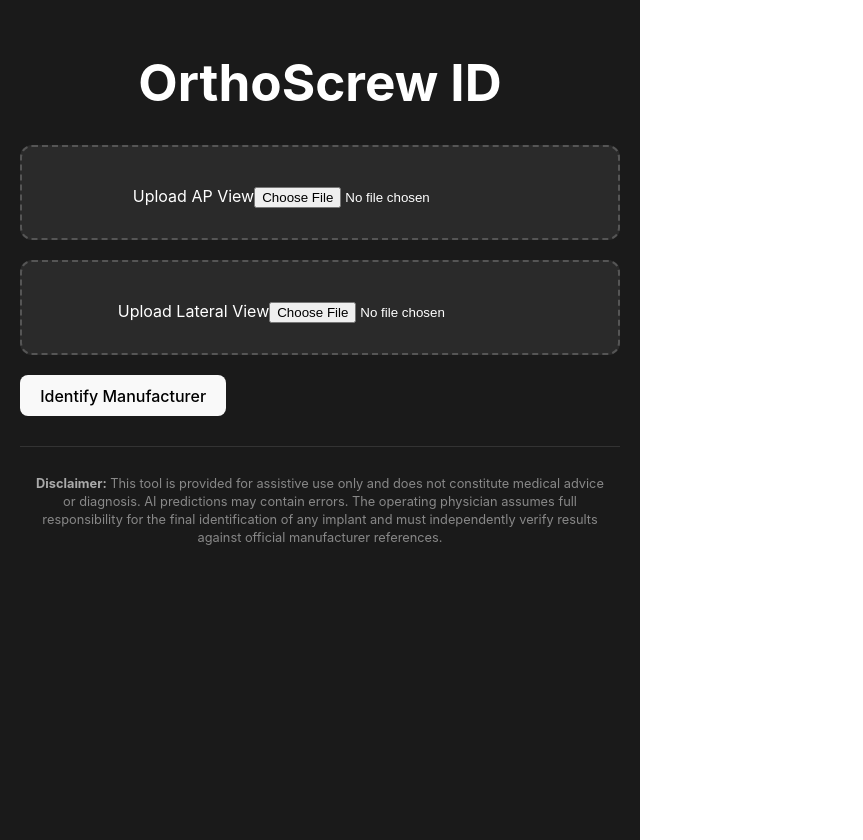
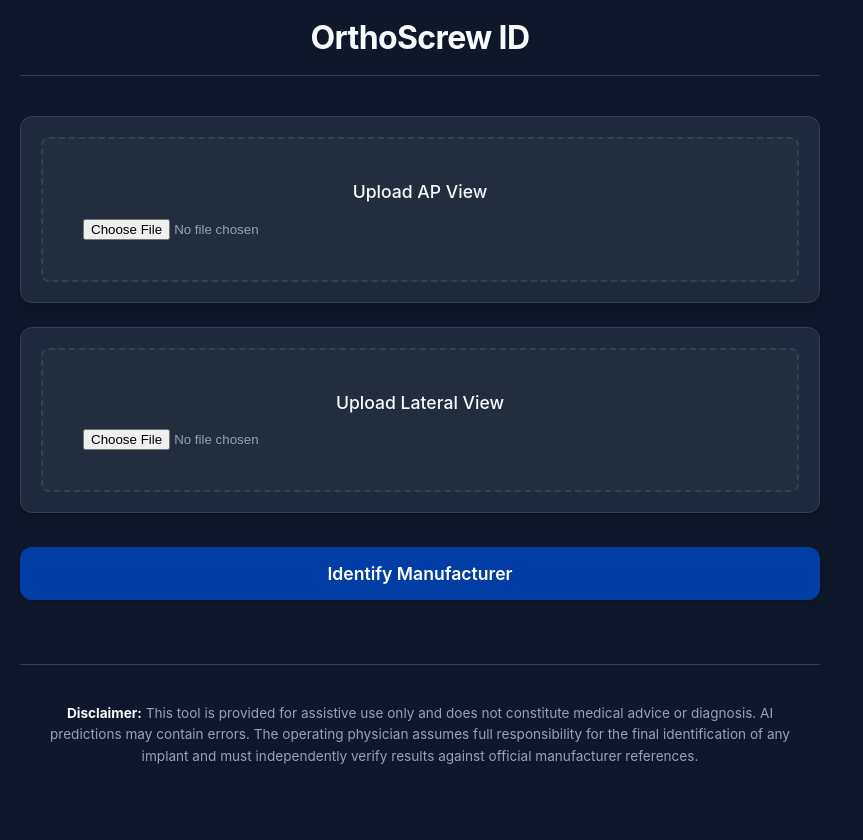
Before and after one commit to SLUVisLab/ortho_screw_classification, a React app in the folder web_app/frontend/: page / in a window 1280 px wide. Shown: the whole page, without its empty margins (0-863 px from the left). Built offline with nearby package versions, Linux system fonts and the light colour scheme; the HTML template or start-up script is replaced by a standard one.

Commit message:
Implement new SLU Blue UI theme

```diff
--- a/web_app/frontend/src/App.css
+++ b/web_app/frontend/src/App.css
@@ -1,181 +1,325 @@
+:root {
+  --bg-primary: #0f172a;
+  /* Slate 900 */
+  --bg-secondary: #1e293b;
+  /* Slate 800 */
+  --bg-tertiary: #334155;
+  /* Slate 700 */
+  --accent-primary: #003DA5;
+  /* SLU Blue */
+  --accent-action: #3b82f6;
+  /* Bright Blue for controls */
+  --accent-action-hover: #2563eb;
+  --text-primary: #f8fafc;
+  /* Slate 50 */
+  --text-secondary: #94a3b8;
+  /* Slate 400 */
+  --border-color: #334155;
+  --success: #10b981;
+  /* Emerald 500 */
+  --shadow-sm: 0 1px 2px 0 rgb(0 0 0 / 0.05);
+  --shadow-md: 0 4px 6px -1px rgb(0 0 0 / 0.1), 0 2px 4px -2px rgb(0 0 0 / 0.1);
+  --radius-md: 12px;
+}
+
+body {
+  background-color: var(--bg-primary);
+  color: var(--text-primary);
+  margin: 0;
+}
+
 .app-container {
-  max-width: 600px;
+  max-width: 800px;
+  /* Use full width on mobile but cap it slightly wider */
   margin: 0 auto;
   padding: 20px;
-  font-family: -apple-system, BlinkMacSystemFont, 'Segoe UI', Roboto, sans-serif;
-  background: #1a1a1a;
+  font-family: 'Inter', system-ui, -apple-system, sans-serif;
   min-height: 100vh;
-  color: #fff;
 }
 
 header {
   text-align: center;
+  margin-bottom: 40px;
+  padding-bottom: 20px;
+  border-bottom: 1px solid var(--border-color);
+}
+
+header h1 {
+  font-size: 2rem;
+  font-weight: 700;
+  color: var(--text-primary);
+  margin: 0;
+  letter-spacing: -0.02em;
+}
+
+header h1 span {
+  color: var(--accent-action);
+  /* Highlight 'ID' or part of name if desired, or just keep white */
+}
+
+/* --- Input Section --- */
+.input-section {
+  display: flex;
+  flex-direction: column;
+  gap: 24px;
+}
+
+.view-block {
+  background: var(--bg-secondary);
+  border-radius: var(--radius-md);
+  padding: 20px;
+  box-shadow: var(--shadow-md);
+  border: 1px solid var(--border-color);
+}
+
+.upload-box {
+  border: 2px dashed var(--border-color);
+  padding: 40px;
+  text-align: center;
+  border-radius: 8px;
+  cursor: pointer;
+  transition: all 0.2s;
+  background: rgba(255, 255, 255, 0.02);
+}
+
+.upload-box:hover {
+  border-color: var(--accent-action);
+  background: rgba(59, 130, 246, 0.05);
+}
+
+.upload-box label {
+  display: block;
+  font-size: 1.1rem;
+  font-weight: 500;
+  margin-bottom: 10px;
+  color: var(--text-primary);
+}
+
+.upload-box input {
+  width: 100%;
+  color: var(--text-secondary);
+}
+
+/* --- Buttons --- */
+.process-actions {
+  margin-top: 10px;
+  display: flex;
+  flex-direction: column;
+  gap: 15px;
+}
+
+.process-button {
+  width: 100%;
+  padding: 16px;
+  background: var(--accent-primary);
+  color: white;
+  border: none;
+  border-radius: var(--radius-md);
+  font-size: 1.1rem;
+  font-weight: 600;
+  cursor: pointer;
+  transition: background 0.2s;
+  box-shadow: var(--shadow-md);
+}
+
+.process-button:hover {
+  background: #002f80;
+  /* Darker SLU Blue */
+}
+
+.process-button:disabled {
+  background: var(--bg-tertiary);
+  color: var(--text-secondary);
+  cursor: not-allowed;
+}
+
+.reset-btn {
+  padding: 8px 16px;
+  background: transparent;
+  color: var(--text-secondary);
+  border: 1px solid var(--border-color);
+  border-radius: 8px;
+  cursor: pointer;
+  font-size: 0.9rem;
+  transition: all 0.2s;
+}
+
+.reset-btn:hover {
+  color: var(--text-primary);
+  border-color: var(--text-secondary);
+  background: var(--bg-tertiary);
+}
+
+.reset-container {
+  text-align: right;
   margin-bottom: 20px;
 }
 
-.upload-box {
-  border: 2px dashed #555;
-  padding: 30px;
-  text-align: center;
-  border-radius: 12px;
-  margin-bottom: 20px;
-  background: #2a2a2a;
+/* --- Results --- */
+.result-section {
+  animation: fadeIn 0.5s ease-out;
 }
 
-.upload-box input {
-  margin-top: 10px;
-  max-width: 100%;
+.prediction-list {
+  display: flex;
+  flex-direction: column;
+  gap: 12px;
+  margin-bottom: 40px;
 }
 
-.analyze-btn {
-  width: 100%;
-  padding: 15px;
-  background: #007bff;
-  color: white;
-  border: none;
-  border-radius: 8px;
-  font-size: 1.2rem;
-  font-weight: bold;
+.prediction-item {
+  background: var(--bg-secondary);
+  padding: 16px;
+  border-radius: var(--radius-md);
+  border: 1px solid var(--border-color);
   cursor: pointer;
-  margin-bottom: 10px;
+  transition: all 0.2s;
+  position: relative;
+  overflow: hidden;
 }
 
-.analyze-btn:disabled {
-  background: #555;
+.prediction-item:hover {
+  transform: translateY(-2px);
+  box-shadow: var(--shadow-md);
+  border-color: var(--accent-action);
 }
 
-.reset-btn {
-  width: 100%;
-  padding: 10px;
-  background: transparent;
-  color: #bbb;
-  border: 1px solid #555;
-  border-radius: 8px;
-  cursor: pointer;
+.prediction-item.selected {
+  border-color: var(--accent-action);
+  background: #1e3a8a;
+  /* Slate 900 with blue tint? Or use SLU blue tint */
+  background: linear-gradient(90deg, rgba(0, 61, 165, 0.3) 0%, rgba(30, 41, 59, 1) 100%);
 }
 
-.prediction-card {
-  background: #2a4a3a;
-  padding: 20px;
-  border-radius: 12px;
-  text-align: center;
-  margin-bottom: 20px;
-  border: 1px solid #4ade80;
+.pred-info {
+  display: flex;
+  justify-content: space-between;
+  margin-bottom: 12px;
+  position: relative;
+  z-index: 2;
 }
 
-.prediction-card h2 {
-  margin: 0;
-  color: #4ade80;
+.pred-name {
+  font-weight: 600;
+  font-size: 1.1rem;
+}
+
+.pred-conf {
+  font-family: monospace;
+  color: var(--accent-action);
+  font-weight: 700;
+}
+
+.progress-bar-bg {
+  height: 6px;
+  background: var(--bg-primary);
+  border-radius: 3px;
+  overflow: hidden;
+  position: relative;
+  z-index: 2;
+}
+
+.progress-bar-fill {
+  height: 100%;
+  background: var(--success);
+  /* Use Green for confidence */
+  border-radius: 3px;
+  transition: width 0.5s cubic-bezier(0.4, 0, 0.2, 1);
+}
+
+/* --- Similar Section --- */
+.similar-section h3 {
+  font-size: 1.2rem;
+  color: var(--text-secondary);
+  margin-bottom: 20px;
+  border-bottom: 1px solid var(--border-color);
+  padding-bottom: 10px;
+  text-transform: uppercase;
+  letter-spacing: 0.05em;
+  font-size: 0.9rem;
 }
 
 .similar-list {
   display: flex;
   overflow-x: auto;
-  gap: 15px;
-  padding-bottom: 10px;
+  gap: 16px;
+  padding-bottom: 20px;
+  scrollbar-width: thin;
+  scrollbar-color: var(--bg-tertiary) transparent;
 }
 
 .similar-item {
-  min-width: 200px;
-  background: #2a2a2a;
-  padding: 10px;
-  border-radius: 8px;
+  min-width: 220px;
+  background: var(--bg-secondary);
+  padding: 12px;
+  border-radius: var(--radius-md);
+  border: 1px solid var(--border-color);
 }
 
 .similar-imgs {
   display: flex;
-  gap: 5px;
+  gap: 8px;
+  overflow: hidden;
+  border-radius: 6px;
+  margin-bottom: 10px;
 }
 
 .similar-imgs img {
-  width: 90px;
-  height: 90px;
+  width: 100px;
+  height: 100px;
   object-fit: cover;
-  border-radius: 4px;
+  transition: transform 0.3s;
+}
+
+.similar-imgs img:hover {
+  transform: scale(1.1);
 }
 
 .similar-label {
   font-size: 0.9rem;
-  margin-top: 5px;
-  font-weight: bold;
+  font-weight: 600;
+  color: var(--text-primary);
+  margin-bottom: 4px;
 }
 
+.similar-score {
+  font-size: 0.8rem;
+  color: var(--text-secondary);
+}
+
+/* --- Utilities --- */
 .error {
   color: #ef4444;
+  background: rgba(239, 68, 68, 0.1);
+  padding: 15px;
+  border-radius: 8px;
   text-align: center;
-  margin-top: 10px;
+  margin-top: 20px;
+  border: 1px solid rgba(239, 68, 68, 0.2);
 }
 
 .disclaimer {
-  margin-top: 30px;
-  padding: 15px;
-  border-top: 1px solid #333;
-  color: #888;
-  font-size: 0.8rem;
+  margin-top: 40px;
+  padding: 24px;
+  border-top: 1px solid var(--border-color);
+  color: var(--text-secondary);
+  font-size: 0.85rem;
   text-align: center;
-  line-height: 1.4;
+  line-height: 1.6;
 }
 
 .disclaimer strong {
-  color: #aaa;
+  color: var(--text-primary);
 }
 
-/* Result Section Updates */
-.reset-container {
-  text-align: right;
-  margin-bottom: 15px;
+@keyframes fadeIn {
+  from {
+    opacity: 0;
+    transform: translateY(10px);
+  }
+
+  to {
+    opacity: 1;
+    transform: translateY(0);
+  }
 }
-
-.prediction-list {
-  display: flex;
-  flex-direction: column;
-  gap: 10px;
-  margin-bottom: 30px;
-}
-
-.prediction-item {
-  background: #2a2a2a;
-  padding: 15px;
-  border-radius: 8px;
-  border: 1px solid #444;
-  cursor: pointer;
-  transition: all 0.2s;
-}
-
-.prediction-item:hover {
-  background: #333;
-}
-
-.prediction-item.selected {
-  border-color: #4ade80;
-  background: #2a4a3a;
-}
-
-.pred-info {
-  display: flex;
-  justify-content: space-between;
-  margin-bottom: 8px;
-}
-
-.pred-name {
-  font-weight: bold;
-}
-
-.progress-bar-bg {
-  height: 8px;
-  background: #111;
-  border-radius: 4px;
-  overflow: hidden;
-}
-
-.progress-bar-fill {
-  height: 100%;
-  background: #4ade80;
-  transition: width 0.3s ease;
-}
-
-.similar-section h3 {
-  margin-bottom: 15px;
-  border-bottom: 1px solid #444;
-  padding-bottom: 10px;
-}
--- a/web_app/frontend/src/components/ImageCropper.css
+++ b/web_app/frontend/src/components/ImageCropper.css
@@ -1,28 +1,49 @@
 .cropper-container {
     display: flex;
     flex-direction: column;
-    align-items: center;
-    margin-bottom: 20px;
-    width: 100%;
+    height: 100%;
+}
+
+.cropper-container h3 {
+    margin: 0 0 15px 0;
+    font-size: 1rem;
+    color: var(--text-secondary);
+    text-transform: uppercase;
+    letter-spacing: 0.05em;
 }
 
 .crop-area {
     position: relative;
     width: 100%;
     height: 300px;
-    background: #333;
-    border-radius: 8px;
+    background: #000;
+    border-radius: var(--radius-md);
+    /* 12px */
     overflow: hidden;
+    border: 1px solid var(--border-color);
+    box-shadow: inset 0 0 20px rgba(0, 0, 0, 0.5);
 }
 
 .controls {
-    margin-top: 10px;
-    width: 100%;
+    margin-top: 20px;
     display: flex;
     align-items: center;
-    gap: 10px;
+    gap: 15px;
+    background: var(--bg-primary);
+    /* Darker inset for controls */
+    padding: 10px 15px;
+    border-radius: 8px;
+}
+
+.controls label {
+    font-weight: 600;
+    color: var(--text-secondary);
+    font-size: 0.9rem;
 }
 
 .zoom-range {
-    flex-grow: 1;
+    width: 100%;
+    accent-color: var(--accent-action);
+    /* Uses the bright blue */
+    cursor: pointer;
 }
```
